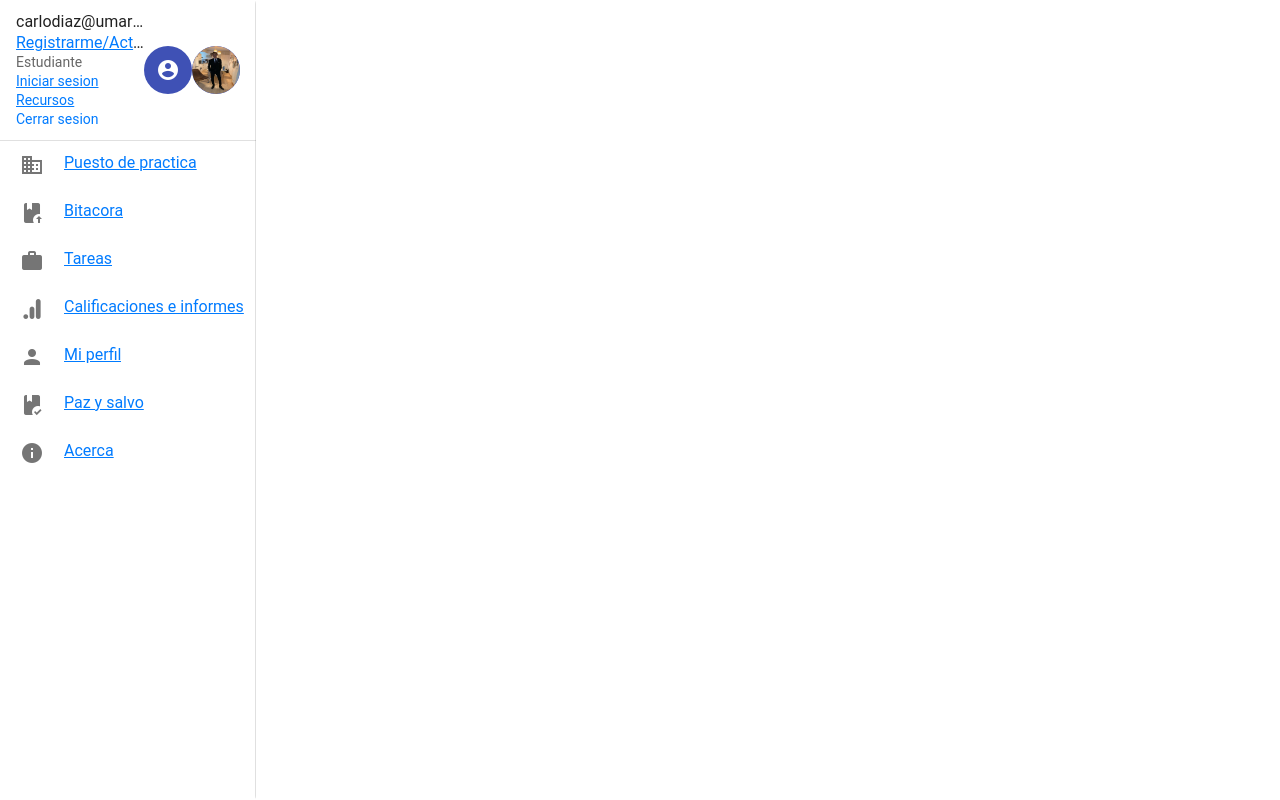
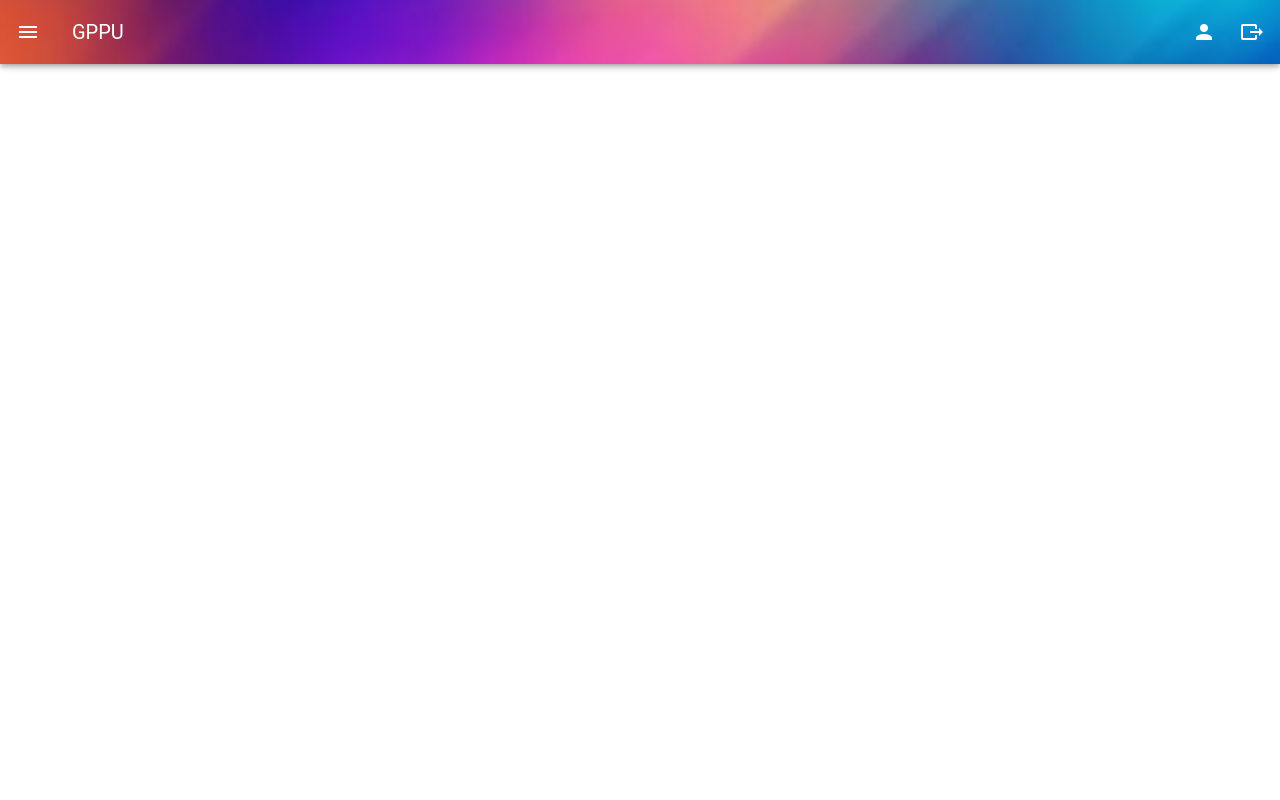
Before and after one commit to carlosdizx/Plantilla-GPPU, a Vue app: page /dashboard in a window 1280 px wide. Built offline with nearby package versions, Linux system fonts and the light colour scheme; a small style sheet from the web is missing.

Commit message:
se creo el toolbar se le agrego difuminado

```diff
--- a/src/components/NavDrawer.vue
+++ b/src/components/NavDrawer.vue
@@ -1,7 +1,7 @@
 <template>
   <v-card
     id="core-navigation-drawer"
-    permanent
+    absolute
     color="transparent"
     flat
     :right="$vuetify.rtl"
--- a/src/components/Toolbar.vue
+++ b/src/components/Toolbar.vue
@@ -1,19 +1,25 @@
 <template>
-  <v-toolbar app class="indigo" dark>
-    <v-toolbar-side-icon></v-toolbar-side-icon>
+  <v-app-bar
+    app
+    dark
+    src="@/assets/difuminado.jpg"
+  >
+    <v-app-bar-nav-icon></v-app-bar-nav-icon>
     <v-toolbar-title>GPPU</v-toolbar-title>
     <v-spacer></v-spacer>
-    <v-btn class="success">Iniciar sesion</v-btn>
-    <v-btn class="info">Registrarme</v-btn>
-  </v-toolbar>
+    <v-btn icon>
+      <v-icon>mdi-account</v-icon>
+    </v-btn>
+    <v-btn icon>
+      <v-icon>mdi-export</v-icon>
+    </v-btn>
+  </v-app-bar>
 </template>
 
 <script>
 export default {
   name: "Toolbar"
-}
+};
 </script>
 
-<style scoped>
-
-</style>
+<style scoped></style>
--- a/src/views/Dashboard.vue
+++ b/src/views/Dashboard.vue
@@ -1,15 +1,17 @@
 <template>
   <v-app>
-    <NavDrawer />
+    <Toolbar />
   </v-app>
 </template>
 
 <script>
 import NavDrawer from "@/components/NavDrawer";
+import Toolbar from "@/components/Toolbar";
 export default {
   name: "Dashboard",
   components: {
-    NavDrawer
+    NavDrawer,
+    Toolbar
   }
 };
 </script>
```
Also changed, not shown: src/assets/difuminado.jpg (added).
